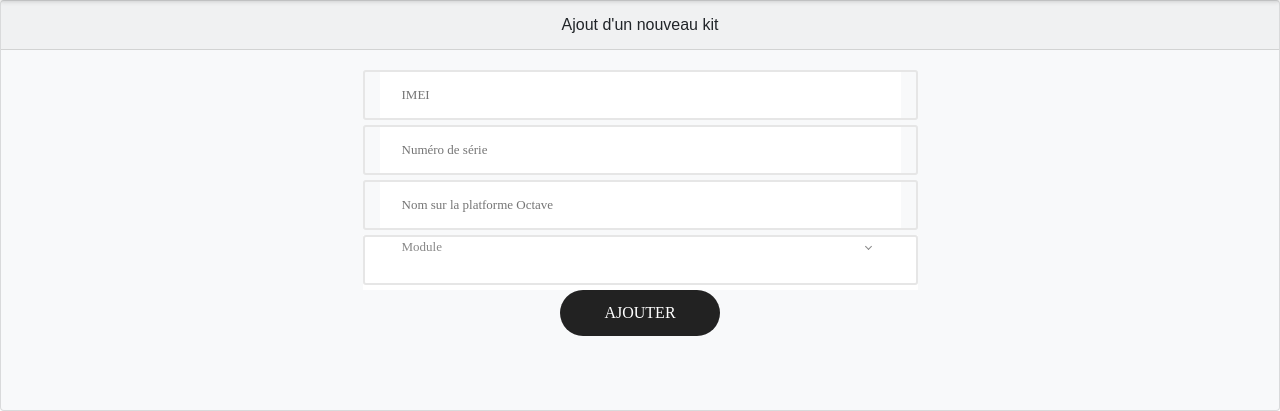
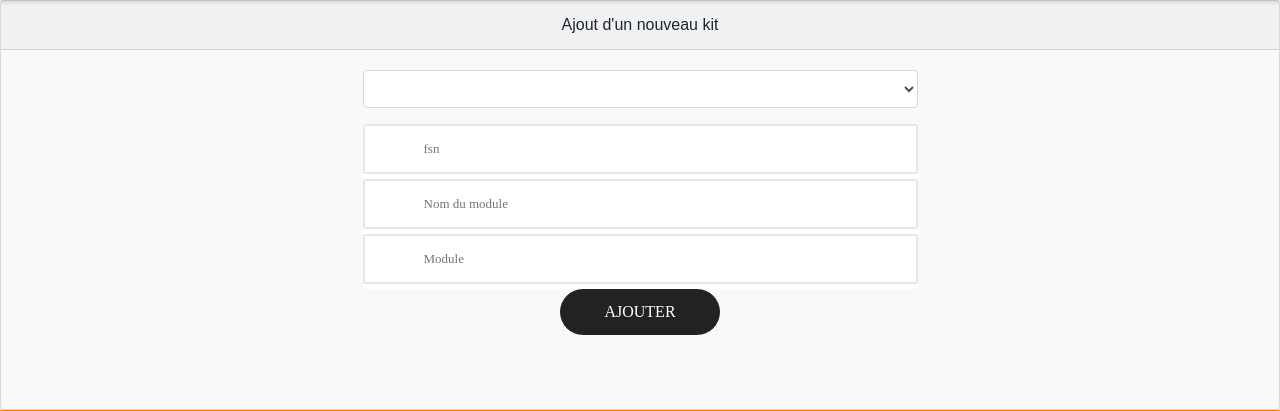
Before and after one commit to nabilBHR/ltem, a PHP site: page /ajouterKit.php in a window 1280 px wide. Shown: the part 125-536 px from the top of the page. Run offline with PHP 8.4, Linux system fonts and the light colour scheme; a user stored in the database is signed in; data comes from the database, SQL or seed files in the repository; both versions use the stored data as it was after the commit; lists and menus that the app fills with data are empty; some web fonts are replaced.

Commit message:
corrections

```diff
--- a/ajouterKit.php
+++ b/ajouterKit.php
@@ -2,7 +2,6 @@
 <html lang="fr">
 
 <head>
-
 	<title>Ajout d'un kit</title>
 	<meta charset="UTF-8">
 	<meta name="viewport" content="width=device-width, initial-scale=1">
@@ -48,17 +47,17 @@
 
 	if (isset($_POST['btnAdd'])) {
 
-		$imei = $_POST['imei'];
-		$serialNumber = $_POST['serialNumber'];
-		$libelleKit = $_POST['libelleKit'];
-		$modele = $_POST['modele'];
+		$imei = $_POST['imeis'];
+		$libelleKit = $_POST['module'];
+		$modele = $_POST['moduleName'];
+		$serialNumber = $_POST['fsn'];
 		$idClient = $_SESSION['idu'];
 
 		if (is_numeric($imei)  && strlen($imei) < 18 && strlen($imei) > 14) {
 			if (preg_match("/^[a-zA-Z0-9]+$/", $serialNumber) && strlen($serialNumber) > 5 && strlen($serialNumber) < 26) {
 				if (strlen($libelleKit) > 2 && strlen($libelleKit) < 26) {
+
 					$bdd2 = new mysqli($servername, $username, $password, $dbname);
-
 					$stmt = mysqli_prepare($bdd2, 'SELECT imei, idClient FROM kit where imei = ? LIMIT 1');
 					mysqli_stmt_bind_param($stmt, "s", $imei);
 					mysqli_stmt_execute($stmt);
@@ -82,7 +81,7 @@
 				} else {
 					$erreur = '<div align="center" class="alert alert-danger alert-dismissible" role="alert">
 						   <button type="button" class="close" data-dismiss="alert" aria-label="Close"><span aria-hidden="true">&times;</span></button>
-						   <strong>Le nom que vous avez choisi est invalide !</strong>
+						   <strong>Le modele saisi est invalide !</strong>
 						   </div>';
 				}
 			} else {
@@ -109,29 +108,38 @@
 					<div class="col-md-6 p-b-30">
 						<form class="leave-comment" method="post">
 							<?php echo $erreur; ?>
-
-							<div class="bo5 of-hidden size15  col-auto m-b-5">
-								<input class="sizefull s-text7 p-l-22 p-r-22" type="text" name="imei" placeholder="IMEI" required='required'>
-							</div>
-							<div class="bo5 of-hidden size15  col-auto m-b-5">
-								<input class="sizefull s-text7 p-l-22 p-r-22" type="text" name="serialNumber" placeholder="Numéro de série" required='required'>
-							</div>
-							<div class="bo5 of-hidden size15  col-auto m-b-5">
-								<input class="sizefull s-text7 p-l-22 p-r-22" type="text" name="libelleKit" placeholder="Nom sur la platforme Octave" required='required'>
-							</div>
+							<section class="bgwhite p-t-0 p-b-0">
+								<div class="form-group">
+									<select class="form-control" id="imeis" name="imeis" onchange=remplireForme()></select>
+								</div>
+							</section>
 							<section class="bgwhite p-t-0 p-b-0">
 								<div class="flex-m flex-w p-b-0">
 									<div class="bo5 of-hidden size15 col-auto m-b-5">
 										<div class="sizefull s-text7 p-l-22 p-r-22">
-											<select class="selection-2" name="modele" required='required'>
-												<option selected disabled value="">Module</option>
-												<option value="FX30">FX30 </option>
-												<option value="FX30S">FX30S </option>
-												<option value="MangOH Red">MangOH Red </option>
-												<option value="MangOH Yellow">MangOH Yellow </option>
-												<option value="WP7702">WP7702 </option>
-												<option value="Autre">Autre </option>
-											</select>
+											<input class="sizefull s-text7 p-l-22 p-r-22" type="text" id="fsn" name="fsn" placeholder="fsn" required='required'>
+										</div>
+									</div>
+								</div>
+							</section>
+							<section class="bgwhite p-t-0 p-b-0">
+								<div class="flex-m flex-w p-b-0">
+									<div class="bo5 of-hidden size15 col-auto m-b-5">
+										<div class="sizefull s-text7 p-l-22 p-r-22">
+											<input class="sizefull s-text7 p-l-22 p-r-22" type="text" id="moduleName" name="moduleName" placeholder="Nom du module" required='required'>
+										</div>
+									</div>
+								</div>
+							</section>
+							<section class="bgwhite p-t-0 p-b-0">
+								<div class="flex-m flex-w p-b-0">
+									<div class="bo5 of-hidden size15 col-auto m-b-5">
+										<div class="sizefull s-text7 p-l-22 p-r-22">
+
+
+											<input class="sizefull s-text7 p-l-22 p-r-22" type="text" name="module" id="module" placeholder="Module" required='required'>
+
+
 										</div>
 									</div>
 								</div>
@@ -173,7 +181,50 @@
 	</script>
 	<!--===============================================================================================-->
 	<script src="libs/js/main.js"></script>
+</body>
+<script>
+	var dataOctave;
+	var selectIMEIs = document.getElementById("imeis");
+	var companyName = "universit_gustave_eiffel";
+	//var dID = "d6048d14e337dab5dbbb15059";
+	var getValues = {};
 
-</body>
+	$.ajax({
+		url: "https://octave-api.sierrawireless.io/v5.0/" + "<?php echo $_SESSION['companyName'] ?>" + "/device/",
+		headers: {
+			'X-Auth-User': "<?php echo $_SESSION['userName'] ?>",
+			'X-Auth-Token': "<?php echo $_SESSION['token'] ?>",
+		},
+		type: "GET",
+		cache: false,
+		success: function(data, textStatus, request) {
+			dataOctave = data;
+			data.body.forEach(function(element, key) {
+				selectIMEIs[key] = new Option(element.hardware.imei, element.hardware.imei);
+			});;
+			remplireForme();
+		},
+		error: function(request, textStatus, errorThrown) {
+			alert(request.getResponseHeader('some_header'));
+			console.log("error");
+		}
+	})
+
+	function remplireForme() {
+		var data = (dataOctave.body).find(element =>
+			element.hardware.imei === selectIMEIs.options[selectIMEIs.selectedIndex].innerHTML
+		);
+		document.getElementById("fsn").value = data.hardware.fsn;
+		document.getElementById("moduleName").value = data.name;
+		var module = document.getElementById("module");
+		if (data.hardware.module != undefined) {
+			module.value = data.hardware.module;
+			//module.disabled = true;
+		} else {
+			module.value = "";
+			module.disabled = false;
+		}
+	}
+</script>
 
 </html>
--- a/inscription.php
+++ b/inscription.php
@@ -67,7 +67,7 @@
 
 			if (preg_match('#^[[:alpha:]]+([\-\' ][[:alpha:]]+)*$#', $nom)  && strlen($nom) < 26 && strlen($nom) > 2) {
 				if (preg_match('#^[[:alpha:]]+([\-\' ][[:alpha:]]+)*$#', $prenom)  && strlen($prenom) < 26  && strlen($prenom) > 2) {
-					if (preg_match("/^[a-zA-Z0-9]+$/", $token) && strlen($token) == 25) {
+					if (preg_match("/^[a-zA-Z0-9]+$/", $token) && strlen($token) > 30 && strlen($token) < 40) {
 						if (strlen($companyName) > 5 && strlen($companyName) < 31) {
 							if (strlen($userName) > 5 && strlen($userName) < 31) {
 								if (strlen($adresse) > 5 && strlen($adresse) < 251) {
```
Also changed, not shown: listeKits.php (+43 -3 lines), ltem_db.sql (+24 -26 lines).
